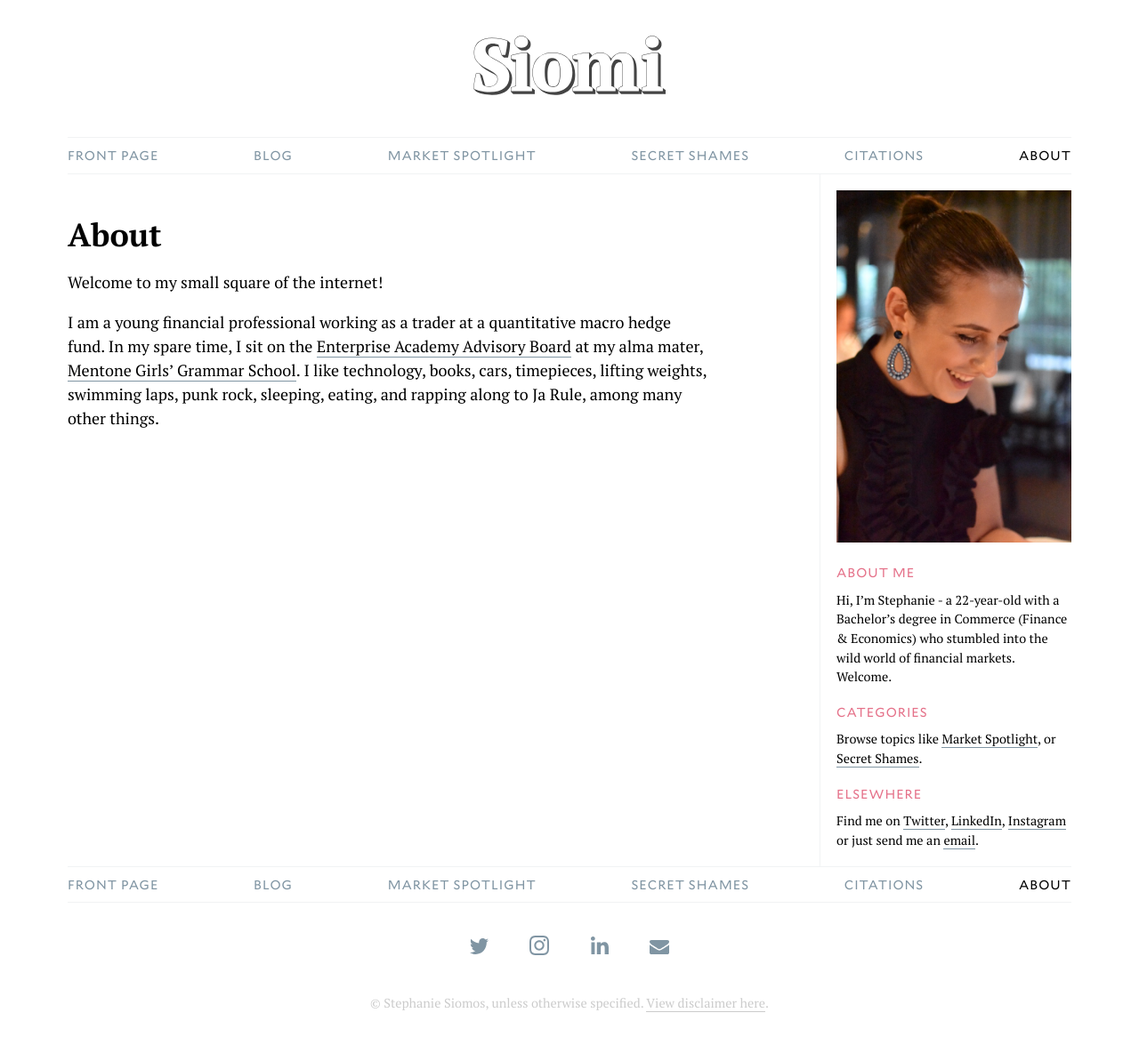
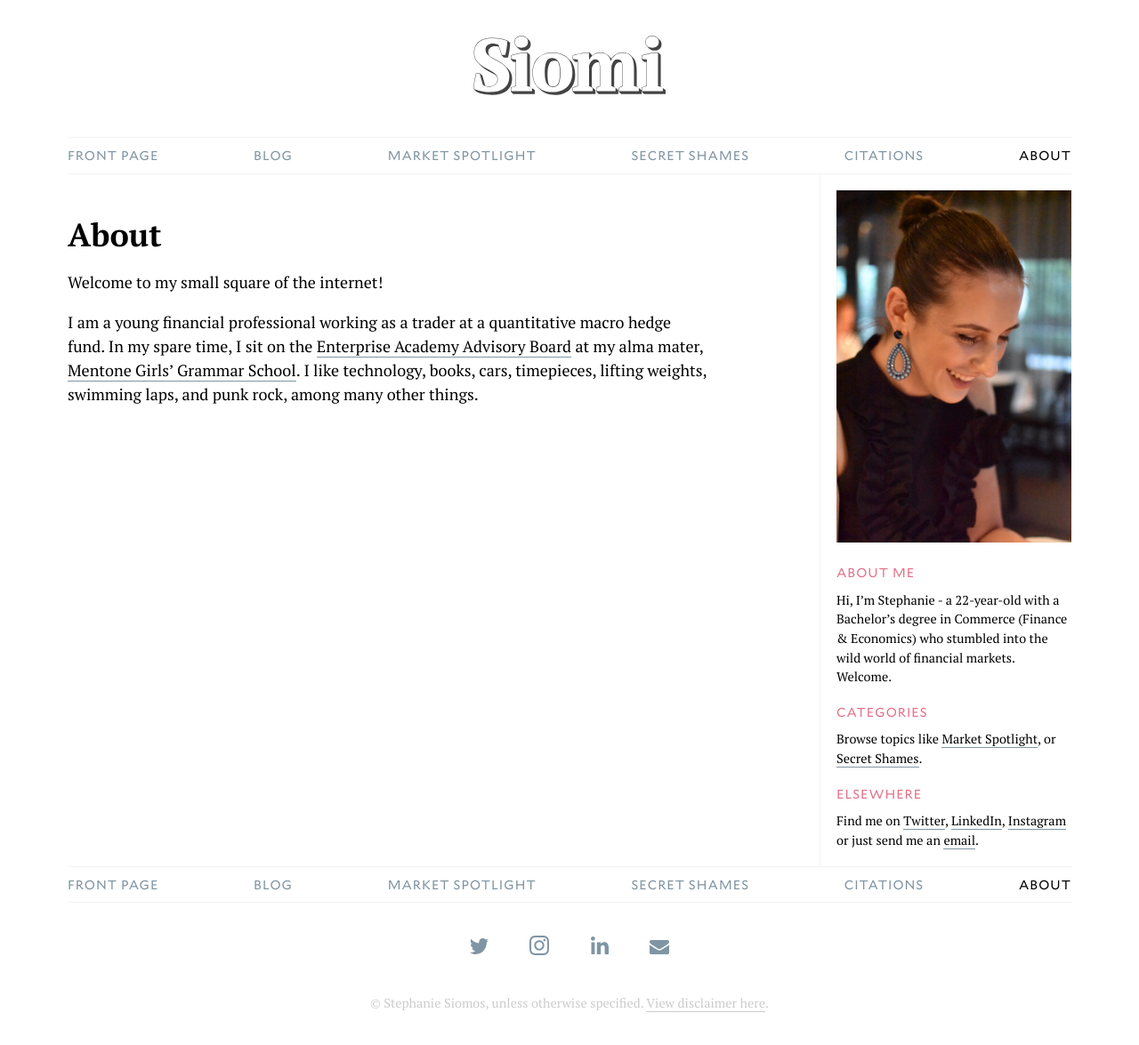
Before and after one commit to cjmlgrto/siomi.net, a Jekyll site: the page built from about.markdown, in a window 1280 px wide. Shown: the whole page at 89% size. Built offline with Jekyll 4.4.1, drawn with Linux system fonts in a browser that asks for light colours.

Commit message:
Updated About

```diff
--- a/about.markdown
+++ b/about.markdown
@@ -6,4 +6,4 @@
 
 Welcome to my small square of the internet!
 
-I am a young financial professional working as a trader at a quantitative macro hedge fund. In my spare time, I sit on the [Enterprise Academy Advisory Board](https://ea.mentonegirls.vic.edu.au) at my alma mater, [Mentone Girls' Grammar School](http://mentonegirls.vic.edu.au). I like technology, books, cars, timepieces, lifting weights, swimming laps, punk rock, sleeping,  eating, and rapping along to Ja Rule, among many other things.
+I am a young financial professional working as a trader at a quantitative macro hedge fund. In my spare time, I sit on the [Enterprise Academy Advisory Board](https://ea.mentonegirls.vic.edu.au) at my alma mater, [Mentone Girls' Grammar School](http://mentonegirls.vic.edu.au). I like technology, books, cars, timepieces, lifting weights, swimming laps, and punk rock, among many other things.
```
